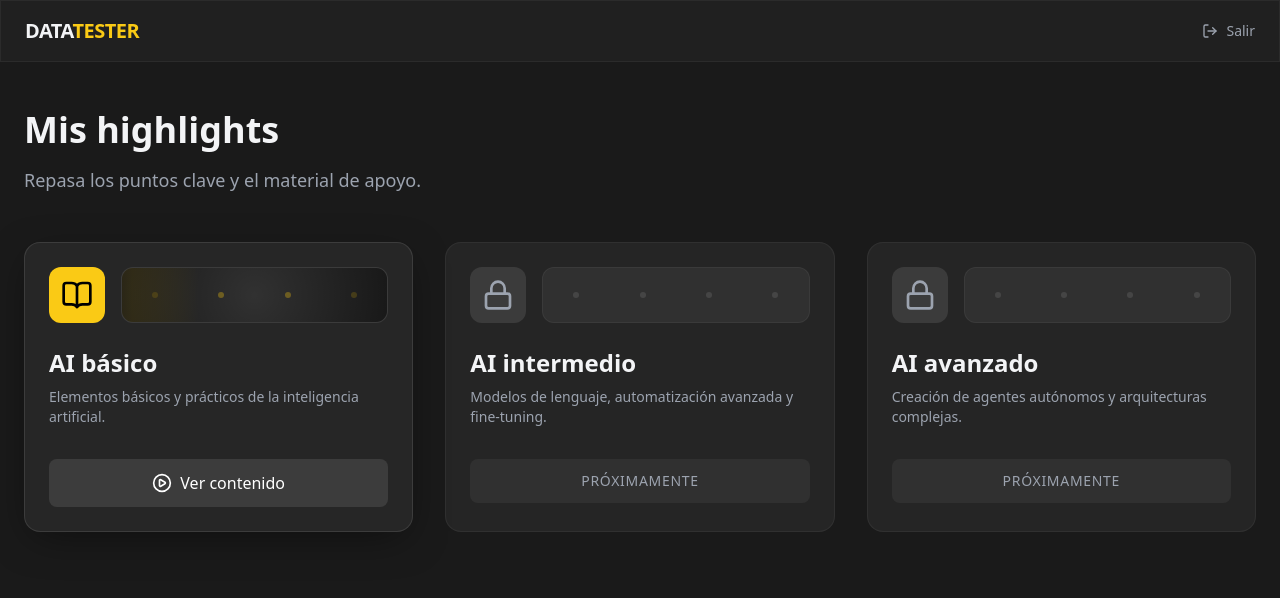
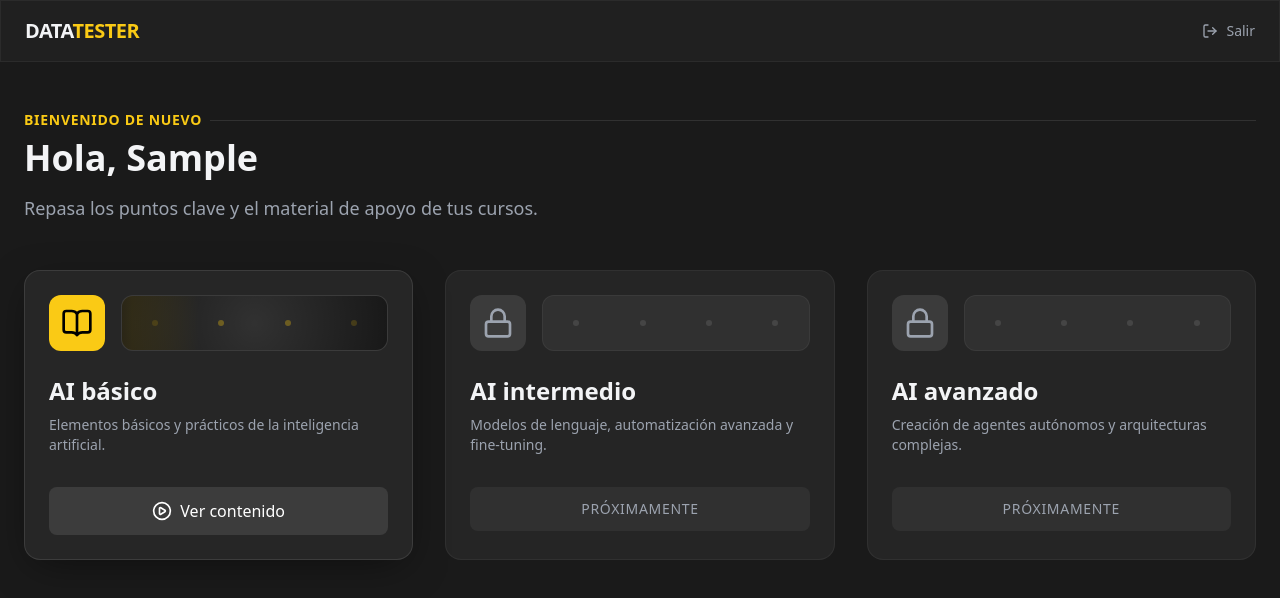
Before and after one commit to nerid/cursos-datatester, a Next.js app: page /dashboard in a window 1280 px wide. Shown: the top 598 px of the page. Built offline with nearby package versions, Linux system fonts and the light colour scheme; no server answers; sample sign-in values are in the browser's storage.

Commit message:
style: Personalize greetings and improve progress saving robustness

```diff
--- a/src/app/cursos/[id]/[sessionId]/page.tsx
+++ b/src/app/cursos/[id]/[sessionId]/page.tsx
@@ -93,12 +93,27 @@ export default function SessionPage() {
         updated_at: new Date().toISOString()
       };
 
-      const { error: upsertError } = await supabase.from('user_progress').upsert(payload);
+      // Intentar guardar en Supabase
+      console.log("Intentando guardar progreso en Supabase...", payload);
+      const { error: upsertError } = await supabase
+        .from('user_progress')
+        .upsert(payload, { onConflict: 'user_id,course_id' });
+
       if (upsertError) {
-        console.warn("Error en Supabase (posiblemente falta la columna email), reintentando sin email:", upsertError);
-        delete payload.email;
-        const { error: retryError } = await supabase.from('user_progress').upsert(payload);
-        if (retryError) console.error("Error en reintento de Supabase:", retryError);
+        console.warn("Error en Supabase (reintentando sin email):", upsertError);
+        const retryPayload = { ...payload };
+        delete retryPayload.email;
+        const { error: retryError } = await supabase
+          .from('user_progress')
+          .upsert(retryPayload, { onConflict: 'user_id,course_id' });
+
+        if (retryError) {
+          console.error("Error crítico al guardar progreso:", retryError);
+        } else {
+          console.log("Progreso guardado exitosamente (reintento)");
+        }
+      } else {
+        console.log("Progreso guardado exitosamente en Supabase");
       }
 
       setCurrentStep(steps.length);
--- a/src/app/cursos/[id]/page.tsx
+++ b/src/app/cursos/[id]/page.tsx
@@ -105,8 +105,13 @@ export default function CoursePage() {
           <Link href="/dashboard" className="text-[var(--color-hornette-muted)] hover:text-white transition-colors mr-6 bg-white/5 p-2 rounded-full hover:bg-white/10">
             <ArrowLeft className="w-5 h-5" />
           </Link>
-          <div className="text-lg font-bold bg-clip-text text-transparent bg-gradient-to-r from-white to-gray-400">
-            Módulo: AI básico
+          <div className="flex flex-col">
+            <div className="text-[var(--color-hornette-muted)] text-xs font-bold uppercase tracking-widest mb-1">
+              Hola, {user?.email === "zyanya.solorzano@gmail.com" ? "Vjejoslavovna" : user?.displayName?.split(' ')[0] || "estudiante"}
+            </div>
+            <div className="text-lg font-bold bg-clip-text text-transparent bg-gradient-to-r from-white to-gray-400">
+              Módulo: AI básico
+            </div>
           </div>
         </div>
       </nav>
--- a/src/app/dashboard/page.tsx
+++ b/src/app/dashboard/page.tsx
@@ -77,9 +77,15 @@ export default function Dashboard() {
           animate={{ opacity: 1, y: 0 }}
           className="mb-12"
         >
-          <h1 className="text-4xl font-bold mb-4">Mis highlights</h1>
+          <div className="flex items-center gap-2 mb-2">
+            <span className="text-[var(--color-hornette-primary)] font-bold uppercase tracking-wider text-sm">Bienvenido de nuevo</span>
+            <div className="h-[1px] flex-1 bg-white/10" />
+          </div>
+          <h1 className="text-4xl font-bold mb-4">
+            Hola, {user?.email === "zyanya.solorzano@gmail.com" ? "Vjejoslavovna" : user?.displayName?.split(' ')[0] || "estudiante"}
+          </h1>
           <p className="text-[var(--color-hornette-muted)] text-lg">
-            Repasa los puntos clave y el material de apoyo.
+            Repasa los puntos clave y el material de apoyo de tus cursos.
           </p>
         </motion.div>
 
```
